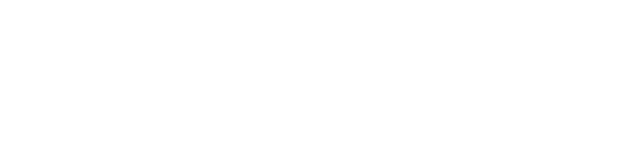
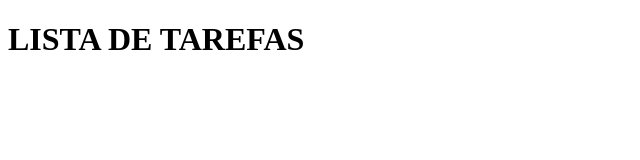
Before and after one commit to naboix/projeto9-to-do, a plain HTML site: page index.html in a window 1280 px wide. Shown: the whole page, without its empty margins (0-640 px from the left). Drawn offline with Linux system fonts and the light colour scheme.

Commit message:
criando titulo de tarefas html

```diff
--- a/index.html
+++ b/index.html
@@ -7,7 +7,7 @@
     <link rel="stylesheet" href="./src/css/style.css">
 </head>
 <body>
-
+    <h1>LISTA DE TAREFAS</h1>
 
 
 
```
